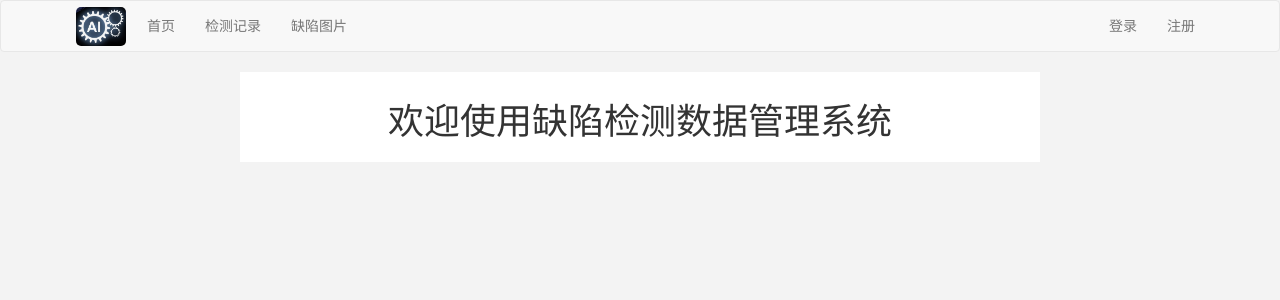
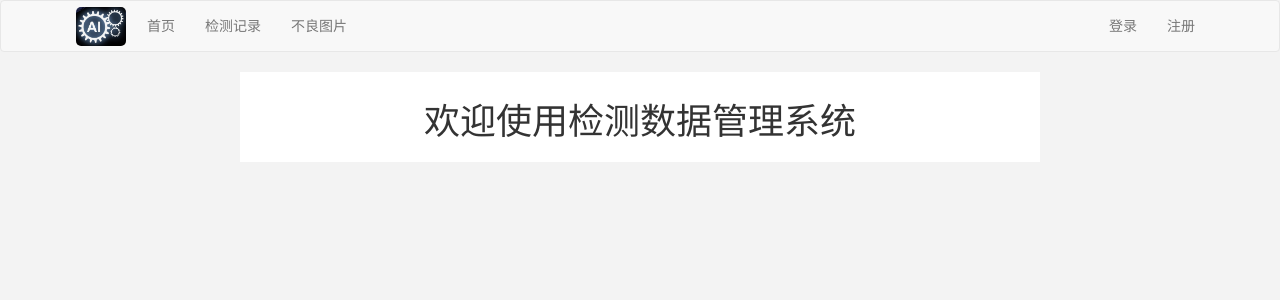
Before and after one commit to wang-jiankun/Django-Defect, a Django app: page / in a window 1280 px wide. Shown: the top 300 px of the page. Run offline with Django 3.2, Linux system fonts and the light colour scheme; some libraries are stand-ins or nearby versions.

Commit message:
2019-1-15

```diff
--- a/templates/base.html
+++ b/templates/base.html
@@ -48,7 +48,7 @@
               {% else %}
                   <li >
               {% endif %}
-                <a href="{% url 'defect_image' %}">缺陷图片</a>
+                <a href="{% url 'defect_image' %}">不良图片</a>
             </li>
           </ul>
           <ul class="nav navbar-nav navbar-right">
--- a/templates/detection.html
+++ b/templates/detection.html
@@ -18,9 +18,9 @@
 {% block main %}
     <form action="{% url 'log_search' %}" method="get">
         <span>起始日期</span>
-            <input name="start_date" type="date" class="search-input" placeholder="请输入起始日期">
+            <input name="start_date" type="date" class="search-input" placeholder="请选择起始日期" value="2019-01-01">
         <span>&nbsp;&nbsp;终止日期</span>
-            <input name="end_date" type="date" class="search-input" placeholder="请输入结束日期">
+            <input name="end_date" type="date" class="search-input" placeholder="请选择结束日期" value="2019-02-01">
         <button type="submit" class="search-button">查询</button>
     </form>
     <table class="table_list">
--- a/templates/index.html
+++ b/templates/index.html
@@ -8,5 +8,5 @@
 {% endblock %}
 
 {% block main %}
-    <h1 style="text-align: center">欢迎使用缺陷检测数据管理系统</h1>
+    <h1 style="text-align: center">欢迎使用检测数据管理系统</h1>
 {% endblock %}
```
Also changed, not shown: templates/defect.html (+4 -4 lines).
